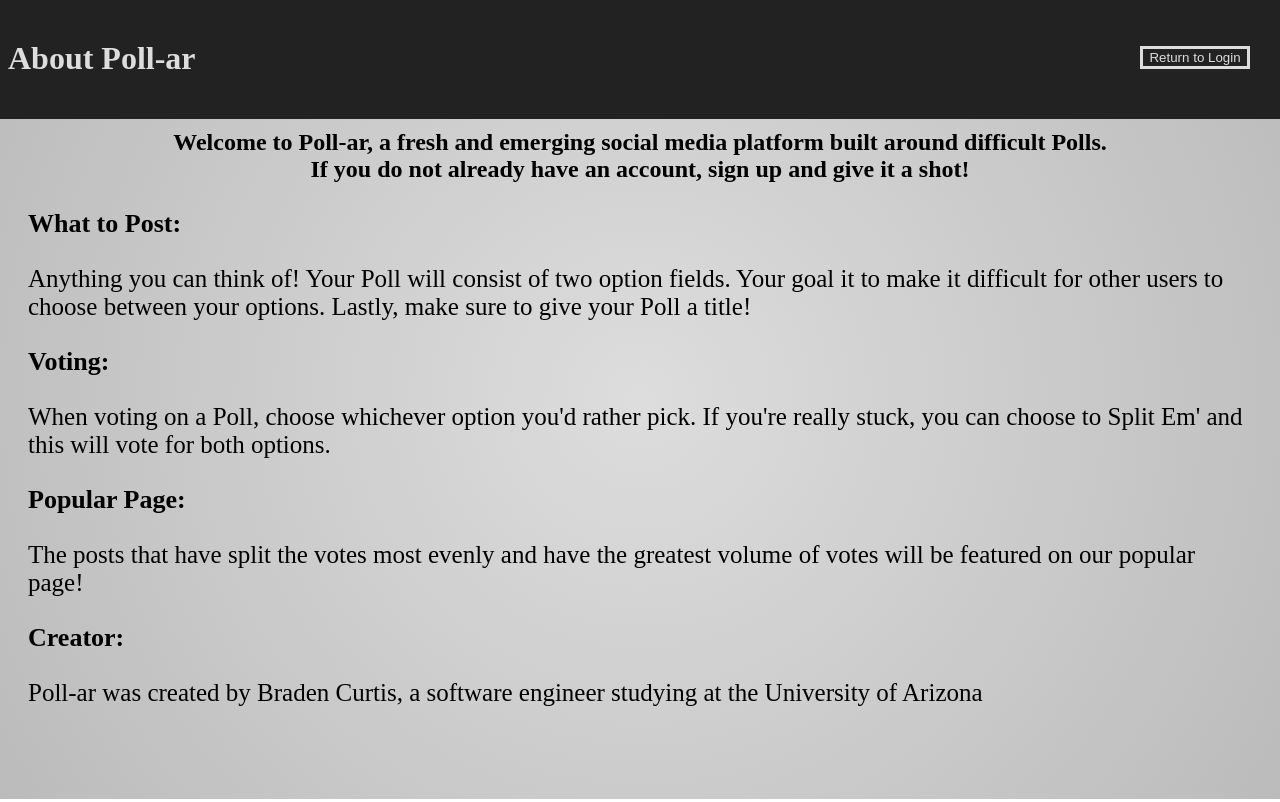
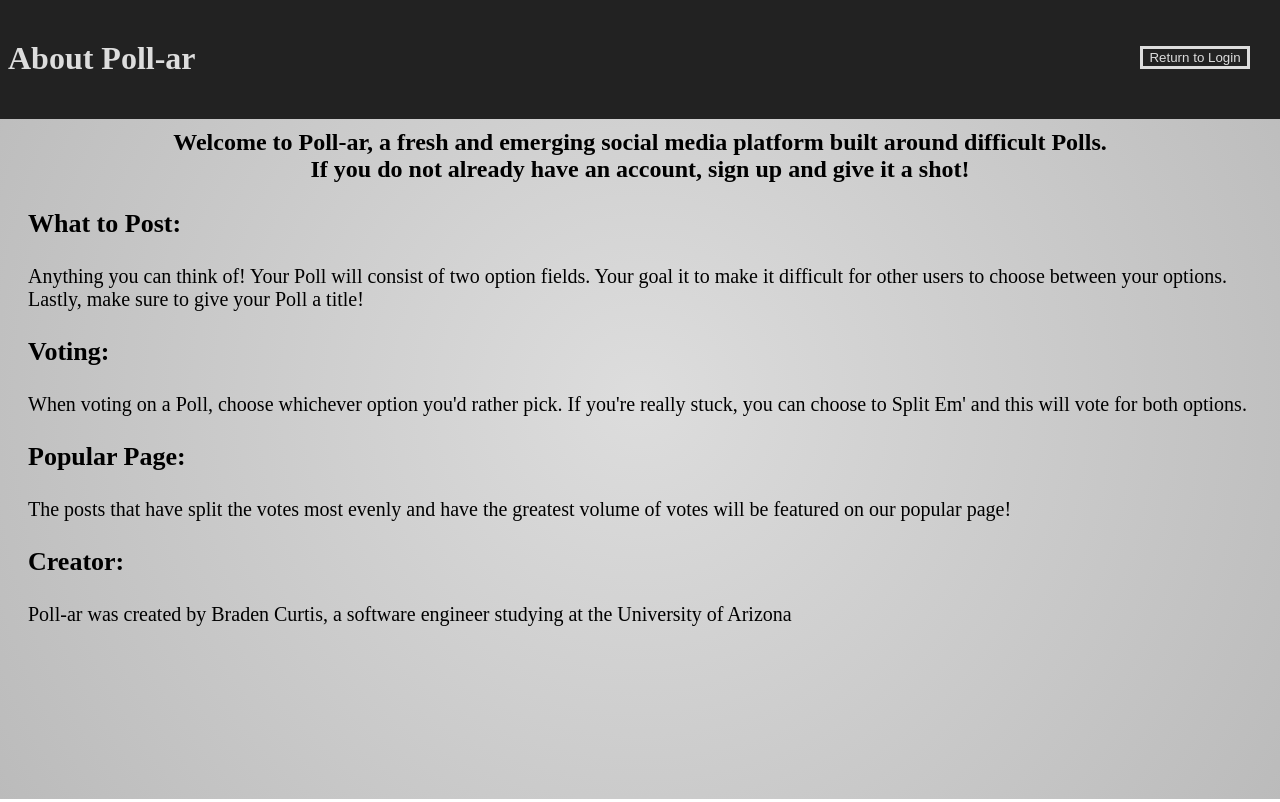
Before and after one commit to BradenCurtis/Pollar-Client, a React (Create React App) app: page /about in a window 1280 px wide. Built offline with nearby package versions, Linux system fonts and the light colour scheme.

Commit message:
Test Changes Reverted

```diff
--- a/src/App.css
+++ b/src/App.css
@@ -387,7 +387,7 @@ cursor: pointer;
 }
 
 .aboutBody{
-  font-size: 25px;
+  font-size: 20px;
 
 }
 
```
